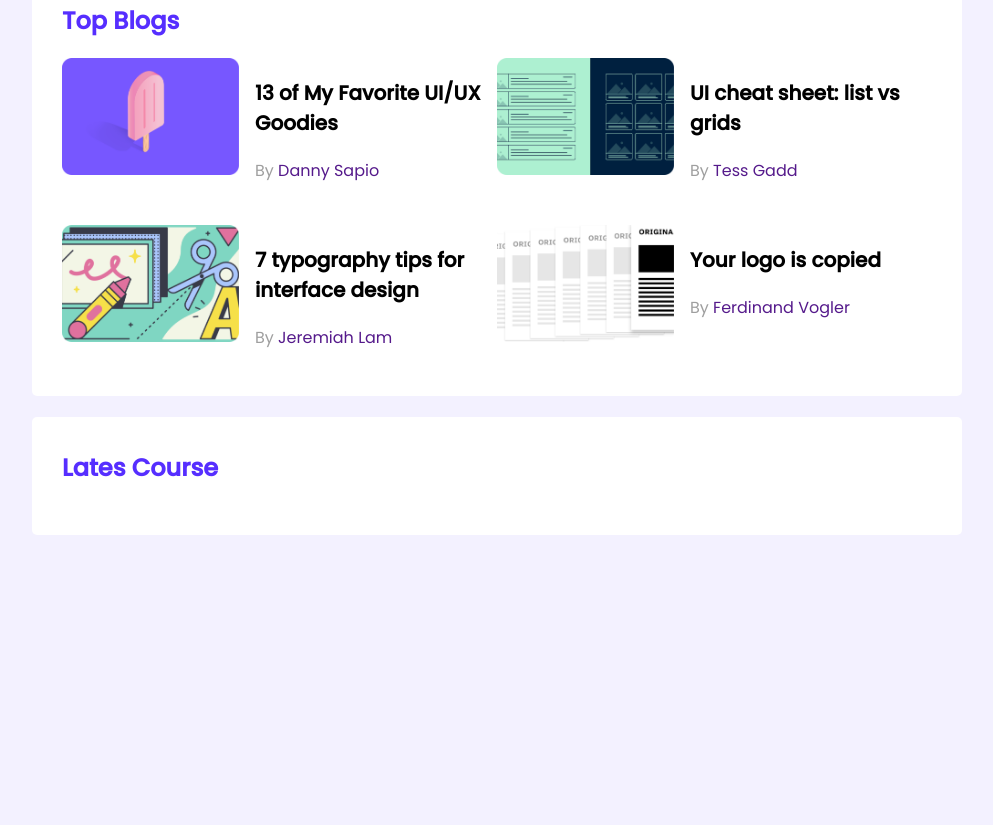
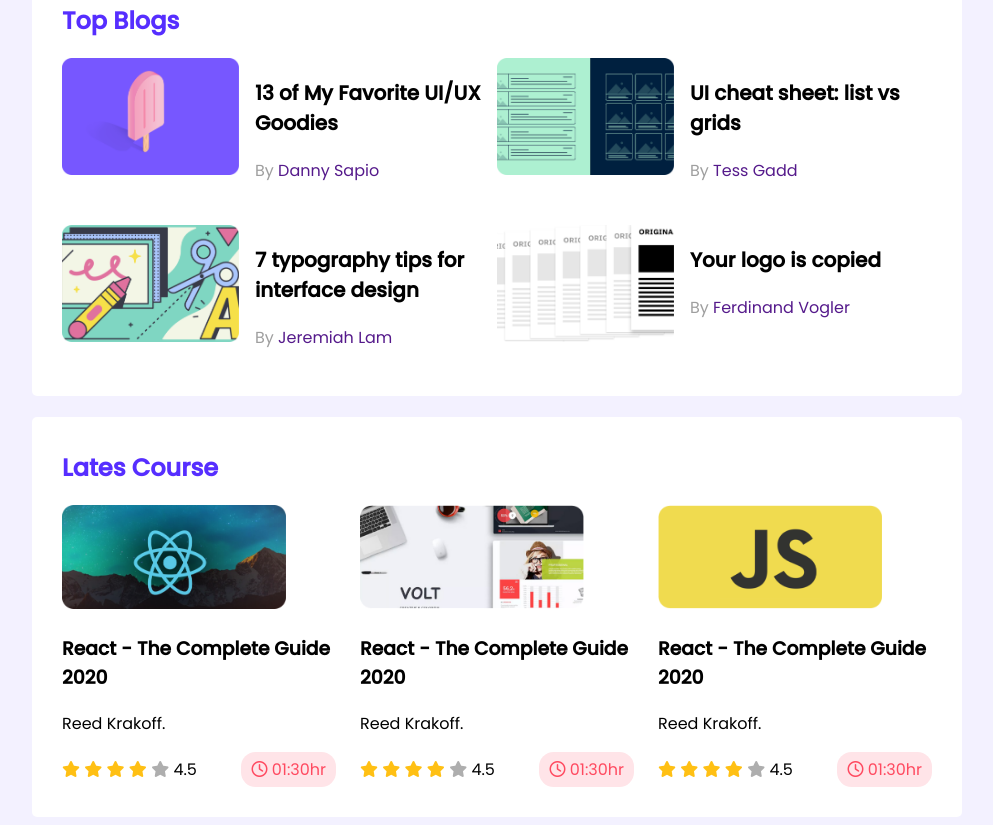
Before and after one commit to ihsanulcode/leader-board-css3, a plain HTML site: page index.html in a window 1280 px wide. Shown: the part 329-1154 px from the top of the page, without its empty margins (143-1136 px from the left). Before the commit the page ends 872 px from the top, so only its background shows below. Drawn offline with Linux system fonts and the light colour scheme.

Commit message:
added more sections

```diff
--- a/index.html
+++ b/index.html
@@ -6,6 +6,8 @@
     <meta http-equiv="X-UA-Compatible" content="IE=edge">
     <meta name="viewport" content="width=device-width, initial-scale=1.0">
     <title>Leader Board</title>
+    <!-- font awesone -->
+    <script src="https://kit.fontawesome.com/0edeaa29f1.js" crossorigin="anonymous"></script>
     <!-- stylesheet -->
     <link rel="stylesheet" href="styles/style.css">
 </head>
@@ -94,6 +96,77 @@
         <!-- Letest Courses -->
         <section class="container">
             <h2 class="section-title">Lates Course</h2>
+            <div class="courses">
+                <div class="course">
+                    <div class="course-banner">
+                        <img src="images/courses/course-1.png" alt="">
+                    </div>
+                    <div class="course-detail">
+                        <h3 class="course-title">React - The Complete Guide 2020</h3>
+                        <p class="course-author">Reed Krakoff.</p>
+                        <div class="course-info">
+                            <div>
+                                <i class="fas fa-star filled"></i>
+                                <i class="fas fa-star filled"></i>
+                                <i class="fas fa-star filled"></i>
+                                <i class="fas fa-star filled"></i>
+                                <i class="fas fa-star empty"></i>
+                                <span>4.5</span>
+                            </div>
+                            <div class="course-duration">
+                                <i class="far fa-clock"></i>
+                                01:30hr
+                            </div>
+                        </div>
+                    </div>
+                </div>
+                <div class="course">
+                    <div class="course-banner">
+                        <img src="images/courses/course-2.png" alt="">
+                    </div>
+                    <div class="course-detail">
+                        <h3 class="course-title">React - The Complete Guide 2020</h3>
+                        <p class="course-author">Reed Krakoff.</p>
+                        <div class="course-info">
+                            <div>
+                                <i class="fas fa-star filled"></i>
+                                <i class="fas fa-star filled"></i>
+                                <i class="fas fa-star filled"></i>
+                                <i class="fas fa-star filled"></i>
+                                <i class="fas fa-star empty"></i>
+                                <span>4.5</span>
+                            </div>
+                            <div class="course-duration">
+                                <i class="far fa-clock"></i>
+                                01:30hr
+                            </div>
+                        </div>
+                    </div>
+                </div>
+                <div class="course">
+                    <div class="course-banner">
+                        <img src="images/courses/course-3.png" alt="">
+                    </div>
+                    <div class="course-detail">
+                        <h3 class="course-title">React - The Complete Guide 2020</h3>
+                        <p class="course-author">Reed Krakoff.</p>
+                        <div class="course-info">
+                            <div>
+                                <i class="fas fa-star filled"></i>
+                                <i class="fas fa-star filled"></i>
+                                <i class="fas fa-star filled"></i>
+                                <i class="fas fa-star filled"></i>
+                                <i class="fas fa-star empty"></i>
+                                <span>4.5</span>
+                            </div>
+                            <div class="course-duration">
+                                <i class="far fa-clock"></i>
+                                01:30hr
+                            </div>
+                        </div>
+                    </div>
+                </div>
+            </div>
         </section>
     </main>
 </body>
--- a/styles/style.css
+++ b/styles/style.css
@@ -78,3 +78,61 @@
     color: 562EFF;
     font-size: 16px;
 }
+
+/* courses styles */
+.courses{
+    display: grid;
+    grid-template-columns: repeat(3, 1fr);
+    grid-column-gap: 24px;
+}
+.course .course-banner img{
+    width: 224px;
+    height: 104px;
+}
+.course-info{
+    display: flex;
+    align-items: center;
+    justify-content: space-between;
+}
+.fa-star.filled{
+    color: #FFC014;
+}
+.fa-star.empty{
+    color: #AEAEAE;
+}
+.course-duration{
+    background: #FFE4E8;
+    border-radius: 14.6913px;
+    color: #FF4A60;
+    padding: 5px 10px;
+}
+
+/* Media Queries */
+
+/* Mobile Devices */
+@media only screen and (max-width:688px){
+    .container{
+        width: 100%;
+    }
+    .players, .blogs, .courses{
+        grid-template-columns: repeat(1,1fr);
+    }
+    .player, .blog{
+        flex-direction: column;
+    }
+
+}
+
+/* tablet devices */
+@media only screen and (min-width: 688px) and (max-width:992px){
+    .container{
+        width: 100%;
+    }
+    .players, .blogs, .courses{
+        grid-template-columns: repeat(2,1fr);
+    }
+    .player, .blog{
+        flex-direction: column;
+    }
+
+}
```
